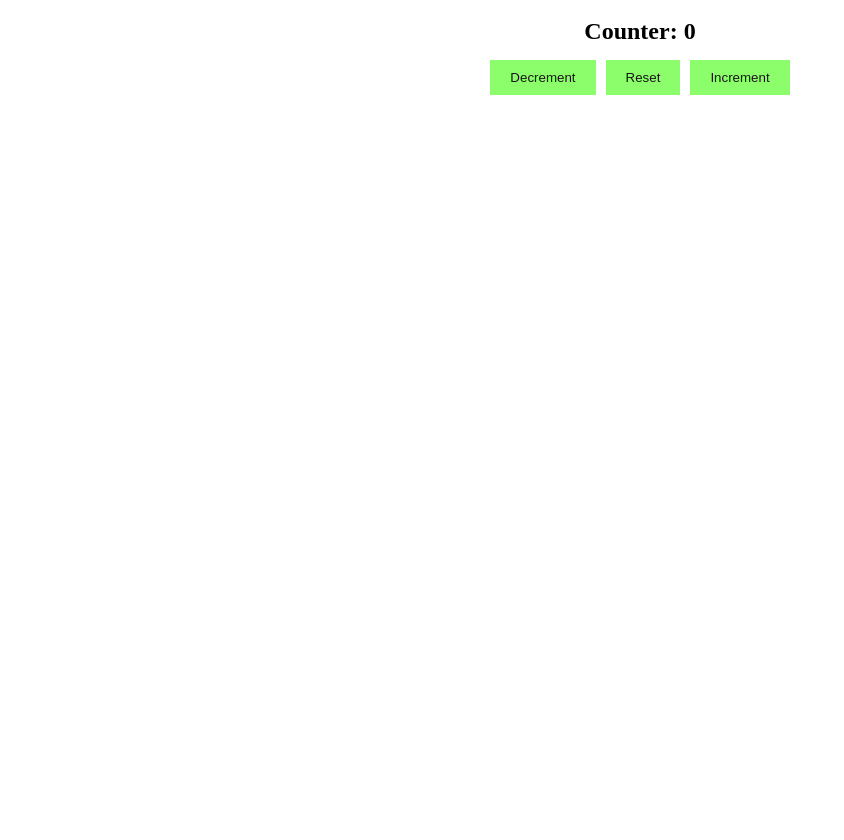
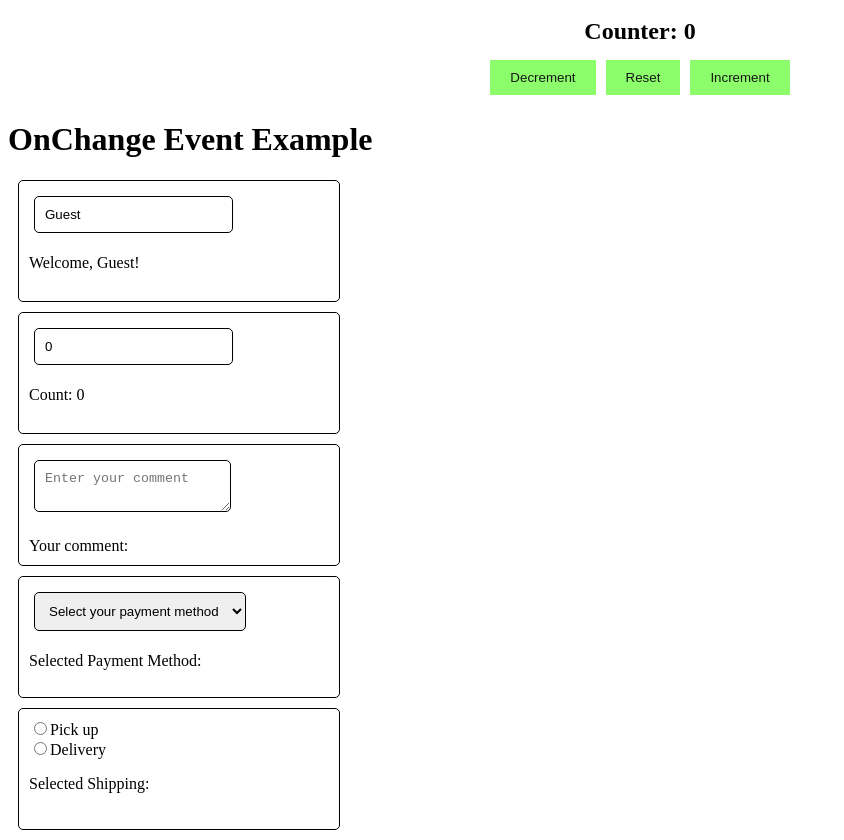
Before and after one commit to gowrivenneti/React-Learning, a React (Vite) app: page / in a window 1280 px wide. Shown: the part 2382-3222 px from the top of the page, without its empty margins (0-844 px from the left). Before the commit the page ends 2502 px from the top, so only its background shows below. Built offline with nearby package versions, Linux system fonts and the light colour scheme.

Commit message:
onchange topic is added with an examples

```diff
--- a/src/App2.jsx
+++ b/src/App2.jsx
@@ -2,7 +2,7 @@ import Event from './Event.jsx'
 import Target from './Target.jsx'
 import Hook from './Hook.jsx'
 import Counter from './Counter.jsx'
-
+import OnChange from './OnChange.jsx'
 function App2() {
     return (
         <div>
@@ -10,6 +10,7 @@ function App2() {
             <Event />
             <Hook />
             <Counter />
+            <OnChange />
         </div>
     )
 }
--- /dev/null
+++ b/src/OnChange.jsx
@@ -0,0 +1,60 @@
+import React, {useState} from 'react';
+function OnChange(){
+    const [name, setName] = useState("Guest");
+    const [comment, setComment] = useState("");
+    const [count, setCount] = useState(0);
+    const [selectPayment, setSelectPayment] = useState("");
+    const [shipping,setShipping] = useState("");
+    const handleChange=(event)=>{
+        setName(event.target.value);
+    }
+    const handleCommentChange=(event)=>{
+        setComment(event.target.value);
+    }
+    const handleCountChange=(event)=>{
+        setCount(event.target.value);
+    }
+    const handlePaymentChange=(event)=>{
+        setSelectPayment(event.target.value);
+    }
+    const handleShippingChange=(event)=>{
+        setShipping(event.target.value);
+    }
+    return(<div className='onchange'>
+        <h1>OnChange Event Example</h1>
+        <div className="name-input">
+        <input className="form-control" value={name} onChange={handleChange} placeholder="Enter your name" />
+        <p>Welcome, {name}!</p>
+        </div>
+        <div className="count-input">
+        <input type="number" className="form-control" value={count} onChange={handleCountChange} placeholder="Enter a number" />
+        <p>Count: {count}</p>
+        </div>
+         <div className="comment-input">
+        <textarea className="form-control" value={comment} onChange={handleCommentChange} placeholder="Enter your comment" />
+        <p>Your comment: {comment}</p>
+        </div>
+        <div className="selection">
+            <select className="form-control" value={selectPayment} onChange={handlePaymentChange}>
+                <option value="">Select your payment method</option>
+                <option value="credit">Credit Card</option>
+                <option value="debit">Debit Card</option>
+                <option value="paypal">PayPal</option>
+            </select>
+            <p>Selected Payment Method: {selectPayment}</p>
+        </div>
+        <div className="shipping">
+            <label>
+                <input type="radio" value="Pick up" checked={shipping === "Pick up"} onChange={handleShippingChange} />
+                Pick up
+            </label>
+            <br />
+            <label>
+                <input type="radio" value="Delivery" checked={shipping === "Delivery"} onChange={handleShippingChange} />
+                Delivery
+            </label>
+            <p>Selected Shipping: {shipping}</p>
+        </div>
+    </div>)
+}
+export default OnChange;
--- a/src/index.css
+++ b/src/index.css
@@ -86,3 +86,53 @@
   background-color: darkblue;
   color: white;
 }
+.on-change{
+  margin: 20px;
+  text-align: center;
+}
+.form-control{
+  padding: 10px;
+  margin: 5px;
+  border: 1px solid black;
+  border-radius: 5px;
+}
+.name-input{
+  width: 300px;
+  height: 100px;
+  border: 1px solid black;
+  border-radius: 5px;
+  margin: 10px;
+  padding: 10px;
+}
+.comment-input{
+  width: 300px;
+  height: 100px;
+  border: 1px solid black;
+  border-radius: 5px;
+  margin: 10px;
+  padding: 10px;
+}
+.count-input{
+  width: 300px;
+  height: 100px;
+  border: 1px solid black;
+  border-radius: 5px;
+  margin: 10px;
+  padding: 10px;
+}
+.selection{
+  width: 300px;
+  height: 100px;
+  border: 1px solid black;
+  border-radius: 5px;
+  margin: 10px;
+  padding: 10px;
+}
+.shipping{
+  width: 300px;
+  border: 1px solid black;
+  border-radius: 5px;
+  height: 100px;
+  margin: 10px;
+  padding: 10px;
+}
```
